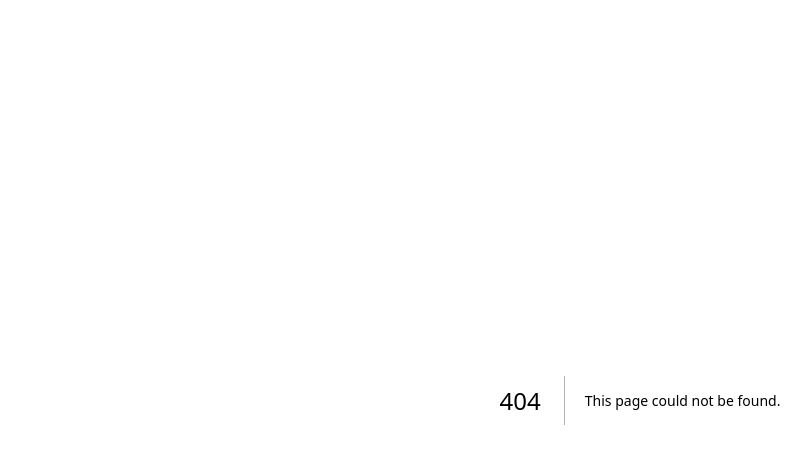
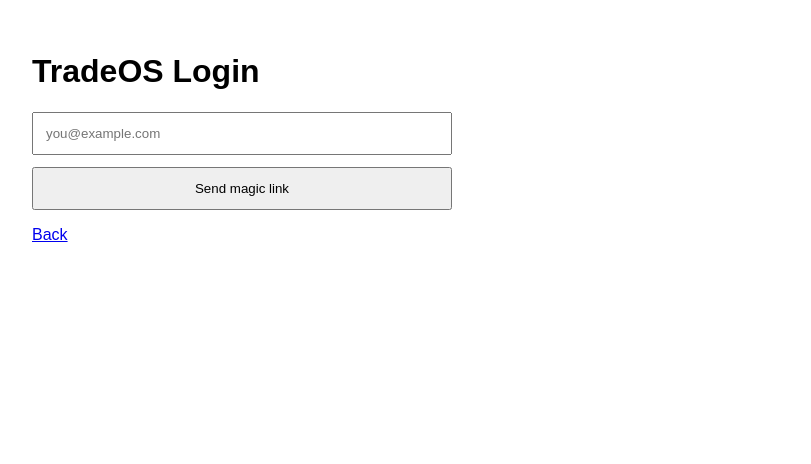
Before and after one commit to le8433622/tradeos-core, a Next.js app in the folder apps/web/: page /login in a window 1280 px wide. Before the commit this address had no page. Shown: the top 464 px of the page, without its empty margins (0-811 px from the left). Built offline with nearby package versions, Linux system fonts and the light colour scheme.

Commit message:
add minimal login page

```diff
--- /dev/null
+++ b/apps/web/app/login/page.tsx
@@ -0,0 +1,31 @@
+'use client';
+
+import { useState } from 'react';
+import { createSupabaseBrowserClient } from '../../lib/supabase-browser';
+
+export default function LoginPage() {
+  const [email, setEmail] = useState('');
+  const [status, setStatus] = useState('');
+
+  async function submit(e: React.FormEvent<HTMLFormElement>) {
+    e.preventDefault();
+    const supabase = createSupabaseBrowserClient();
+    const { error } = await supabase.auth.signInWithOtp({
+      email,
+      options: { emailRedirectTo: `${window.location.origin}/auth/callback` },
+    });
+    setStatus(error ? error.message : 'Magic link sent. Check your email.');
+  }
+
+  return (
+    <main style={{ padding: 32, fontFamily: 'Arial, sans-serif' }}>
+      <h1>TradeOS Login</h1>
+      <form onSubmit={submit} style={{ display: 'grid', gap: 12, maxWidth: 420 }}>
+        <input value={email} onChange={(e) => setEmail(e.target.value)} type="email" required placeholder="you@example.com" style={{ padding: 12 }} />
+        <button type="submit" style={{ padding: 12 }}>Send magic link</button>
+      </form>
+      <p>{status}</p>
+      <a href="/">Back</a>
+    </main>
+  );
+}
```
